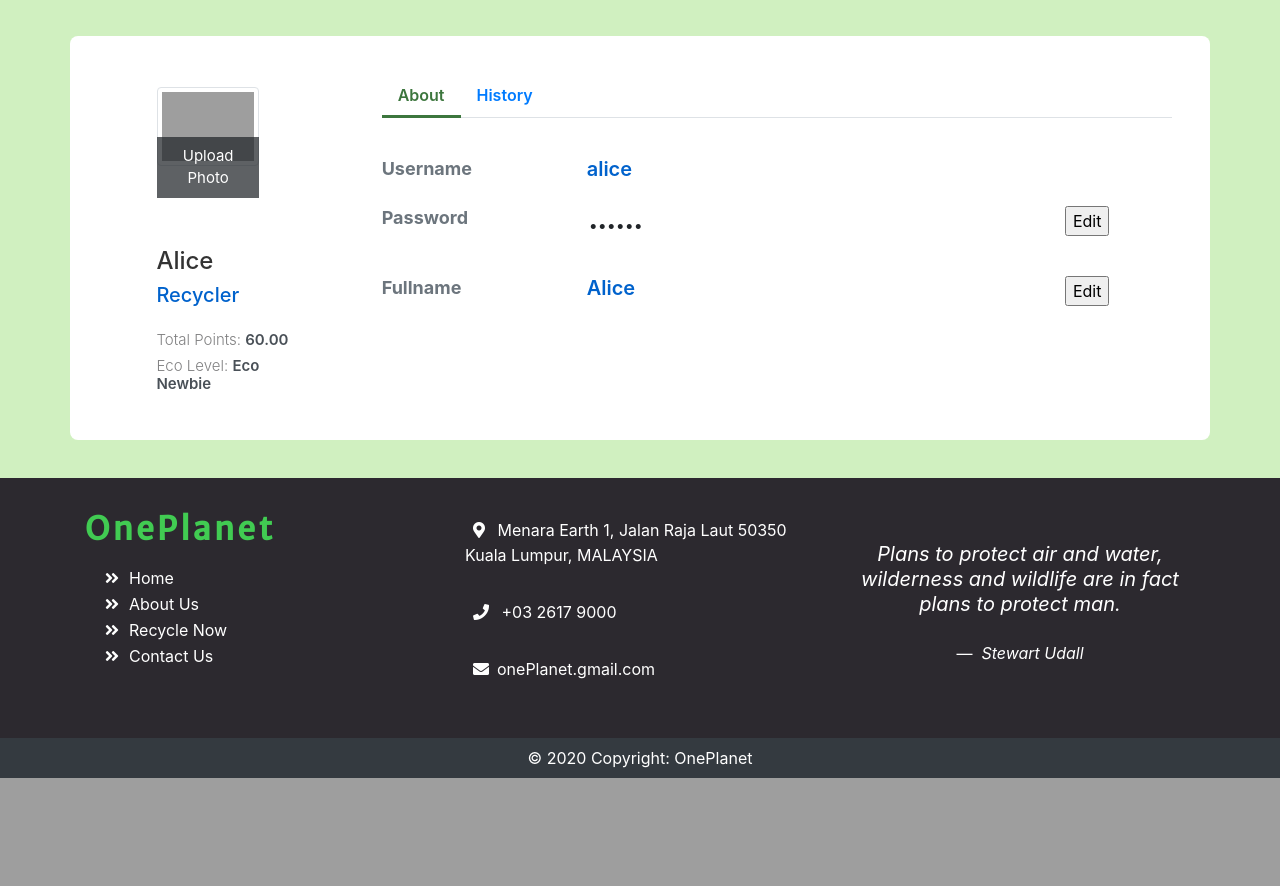
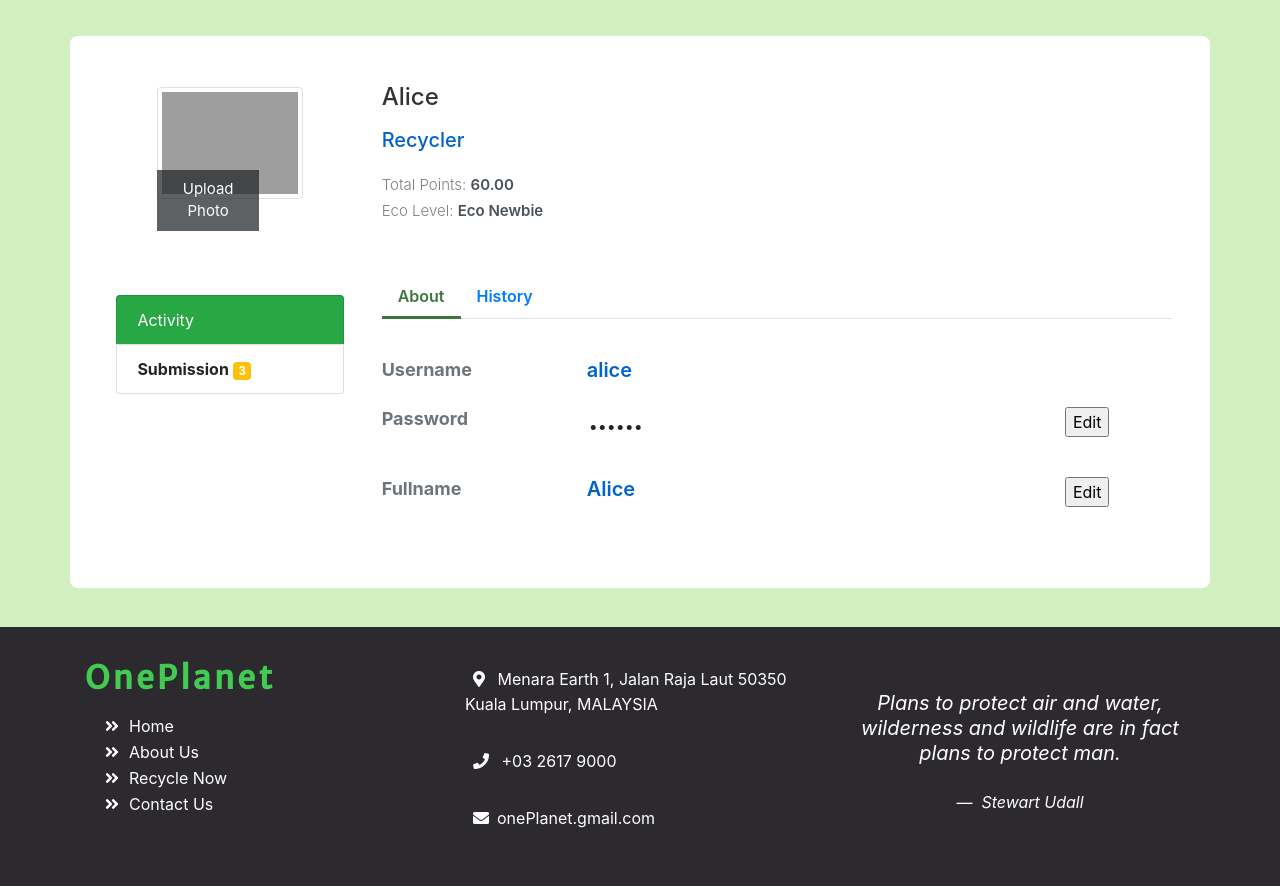
Before and after one commit to CJuan99/onePlanet, a PHP site: page /recprofile.php in a window 1280 px wide. Shown: the part 390-1276 px from the top of the page. Before the commit the page ends 1168 px from the top, so only its background shows below. Run offline with PHP 8.4, Linux system fonts and the light colour scheme; a user stored in the database is signed in; data comes from the database, SQL or seed files in the repository; grey boxes are pictures that could not be loaded.

Commit message:
Updated the design and code error

```diff
--- a/css/stylesheet.css
+++ b/css/stylesheet.css
@@ -683,8 +683,7 @@ background-image: url("https://img.webnots.com/2017/05/parallax.jpg");
       margin-top: -15%;
   }
   .profile-img img{
-      width: 70%;
-      height: 100%;
+      text-center;
   }
   .profile-img .file {
       position: relative;
--- a/recprofile.php
+++ b/recprofile.php
@@ -91,7 +91,7 @@ if(isset($_POST['materialID'])){
       	<?php if(!empty($_SESSION['username'])) { ?>
 			<?php if($_SESSION['userType']=='Recycler') { ?>
 				  <li class="nav-item">
-					<a class="nav-link js-scroll-trigger" href="profile.php " > <span class="fa fa-user mx-3" aria-hidden="true"></span><?php echo $_SESSION['username']; ?></a>
+					<a class="nav-link js-scroll-trigger" href="recprofile.php " > <span class="fa fa-user mx-3" aria-hidden="true"></span><?php echo $_SESSION['username']; ?></a>
 				  </li>
 			<?php } else{?>
 				<li class="nav-item">
@@ -132,10 +132,10 @@ if(isset($_POST['materialID'])){
                                   <input type="file" name="file"/>
                               </div>
                           </div>
-                      <!--  <ul class="list-group px-2 py-3">
+                        <ul class="list-group px-2 py-3">
                           <li class="list-group-item text-white bg-success">Activity <i class="fa fa-dashboard fa-1x"></i></li>
                           <li class="list-group-item text-left"><span class="pull-left"><strong>Submission</strong></span> <span class="badge bg-warning text-white">3</span></li>
-                        </ul>-->
+                        </ul>
                         <!--<div class="profile-work">
                             <p>WORK LINK</p>
                             <a href="">Website Link</a><br/>
@@ -148,31 +148,19 @@ if(isset($_POST['materialID'])){
                             <a href="">WooCommerce</a><br/>
                             <a href="">PHP, .Net</a><br/>
                         </div>-->
-
-                        <div class="profile-head mx-5">
-                                    <h4 class="">
-                                      <?php echo  $userRecord['fullname'];?>
-                                    </h4>
-                                    <h5 >
-                                        <?php echo  $userRecord['userType'];?>
-                                    </h5 >
-                                    <h6 class="proile-rating lead pt-3 ">Total Points: <span>  <?php echo  $userRecord['totalPoints'];?></span></h6>
-                                    <h6 class="proile-rating lead ">Eco Level: <span>  <?php echo $userRecord['ecoLevel'];?></span></h6>
-                        </div>
-
                       </div>
                       <div class="col-md-9">
                           <div class="profile-head">
-                                    <!--  <h4 class="py-2">
+                                      <h4 class="py-2">
                                         <?php echo  $userRecord['fullname'];?>
                                       </h4>
                                       <h5 >
                                           <?php echo  $userRecord['userType'];?>
                                       </h5 >
                                       <h6 class="proile-rating lead pt-3 ">Total Points: <span>  <?php echo  $userRecord['totalPoints'];?></span></h6>
-                                      <h6 class="proile-rating lead ">Eco Level: <span>  <?php echo $userRecord['ecoLevel'];?></span></h6>-->
+                                      <h6 class="proile-rating lead ">Eco Level: <span>  <?php echo $userRecord['ecoLevel'];?></span></h6>
 
-                              <ul class="nav nav-tabs " id="myTab" role="tablist">
+                              <ul class="nav nav-tabs pt-5" id="myTab" role="tablist">
                                   <li class="nav-item">
                                       <a class="nav-link active" id="home-tab" data-toggle="tab" href="#home" role="tab" aria-controls="home" aria-selected="true">About</a>
                                   </li>
@@ -237,7 +225,97 @@ if(isset($_POST['materialID'])){
 
                                          </div>
                                          </div>
+                                       <script src="https://code.jquery.com/jquery-3.3.1.slim.min.js"></script>
+                                       <script type="text/javascript">
 
+                                        var ebtn  = document.getElementById('pd_edit');
+                                        var recp = document.getElementById('rec_password');
+
+                                        var fnbtn  = document.getElementById('fn_edit');
+                                        var rectxt = document.getElementById('rec_txtFn');
+                                        var recFn = document.getElementById('rec_Fn');
+
+
+                                        var saveRec = document.getElementById('btnsaveRec');
+                                        var cancelRec =  document.getElementById('btncancelRec');
+
+
+                                        ebtn.addEventListener('click', function(){
+                                            recp.readOnly=false;
+                                            recp.value='';
+                                            saveRec.style.display="inline";
+
+                                            recp.focus(); // set the focus on the editable field
+                                            saveRec.classList.remove("d-none");
+                                            cancelRec.classList.remove("d-none");
+
+
+                                        });
+
+
+                                        fnbtn.addEventListener('click', function(){
+                                            //inp.disabled = false;
+
+                                          //  alert("Account is successfully updated");
+                                            rectxt.style.display="none";
+
+                                            recFn.classList.remove("d-none");
+                                            recFn.focus();
+                                            saveRec.classList.remove("d-none");
+                                            cancelRec.classList.remove("d-none");
+
+                                        });
+
+                                        cancelRec.addEventListener('click', function(){
+                                          recp.readOnly=true;
+
+                                          rectxt.style.display="block";
+                                          recFn.classList.add("d-none");
+
+                                           window.location.reload();
+                                        });
+
+
+
+                                jQuery(document).ready(function(){
+                                    $('#editProfile').submit(function(){
+
+                                          var pwd=recp.value;
+                                          var fullname=recFn.value;
+                                          var error="true";
+
+                                          console.log(editProfile.submit());
+
+                                          var xmlhttp = new XMLHttpRequest();
+
+                                      xmlhttp.onreadystatechange = function() {
+                                          if (this.readyState == 4 && this.status == 200) {
+                                            error=this.responseText;
+                                            if (error){
+                                              alert("Account is successfully updated");
+                                              window.location.reload();
+                                            }else{
+                                              alert("Cannot update");
+                                              window.location.reload();
+                                            }
+                                          }
+                                        };
+
+                                        xmlhttp.open("GET", "update.php?fullname="+fullname+"&password="+pwd , true);
+                                        xmlhttp.send();
+                                      /*  if (error="true"){
+                                          alert("Account is successfully updated");
+                                           //window.location.reload();
+                                        }else{
+                                          alert("Cannot update");
+                                           //window.location.reload();
+                                        }*/
+                                      });
+                                    });
+
+
+
+                                       </script>
 
                                   <!--    <div class="form-group row">
                                         <label for="select" class="col-4 col-form-label">Materials</label>
@@ -374,91 +452,6 @@ if(isset($_POST['materialID'])){
 
 
     <script src="js/cj.js"></script>
-    <script src="https://code.jquery.com/jquery-3.3.1.slim.min.js"></script>
-    <script type="text/javascript">
-
-     var ebtn  = document.getElementById('pd_edit');
-     var recp = document.getElementById('rec_password');
-
-     var fnbtn  = document.getElementById('fn_edit');
-     var rectxt = document.getElementById('rec_txtFn');
-     var recFn = document.getElementById('rec_Fn');
-
-
-     var saveRec = document.getElementById('btnsaveRec');
-     var cancelRec =  document.getElementById('btncancelRec');
-
-
-     ebtn.addEventListener('click', function(){
-         recp.readOnly=false;
-         recp.value='';
-         saveRec.style.display="inline";
-
-         recp.focus(); // set the focus on the editable field
-         saveRec.classList.remove("d-none");
-         cancelRec.classList.remove("d-none");
-
-
-     });
-
-
-     fnbtn.addEventListener('click', function(){
-         //inp.disabled = false;
-
-       //  alert("Account is successfully updated");
-         rectxt.style.display="none";
-
-         recFn.classList.remove("d-none");
-         recFn.focus();
-         saveRec.classList.remove("d-none");
-         cancelRec.classList.remove("d-none");
-
-     });
-
-     cancelRec.addEventListener('click', function(){
-       recp.readOnly=true;
-
-       rectxt.style.display="block";
-       recFn.classList.add("d-none");
-
-        window.location.reload();
-     });
-
-
-
-jQuery(document).ready(function(){
- $('#editProfile').submit(function(){
-
-       var pwd=recp.value;
-       var fullname=recFn.value;
-       var error="true";
-
-       console.log(editProfile.submit());
-
-       var xmlhttp = new XMLHttpRequest();
-
-   xmlhttp.onreadystatechange = function() {
-       if (this.readyState == 4 && this.status == 200) {
-         error=this.responseText;
-
-       }
-     };
-
-     xmlhttp.open("GET", "update.php?fullname="+fullname+"&password="+pwd , true);
-     xmlhttp.send();
-     if (error="true"){
-       alert("Account is successfully updated");
-        //window.location.reload();
-     }else{
-       alert("Cannot update");
-        //window.location.reload();
-     }
-   });
- });
-
-
-
-    </script>
 
 
   </body>
```
Also changed, not shown: profile.php (+20 -14 lines).
